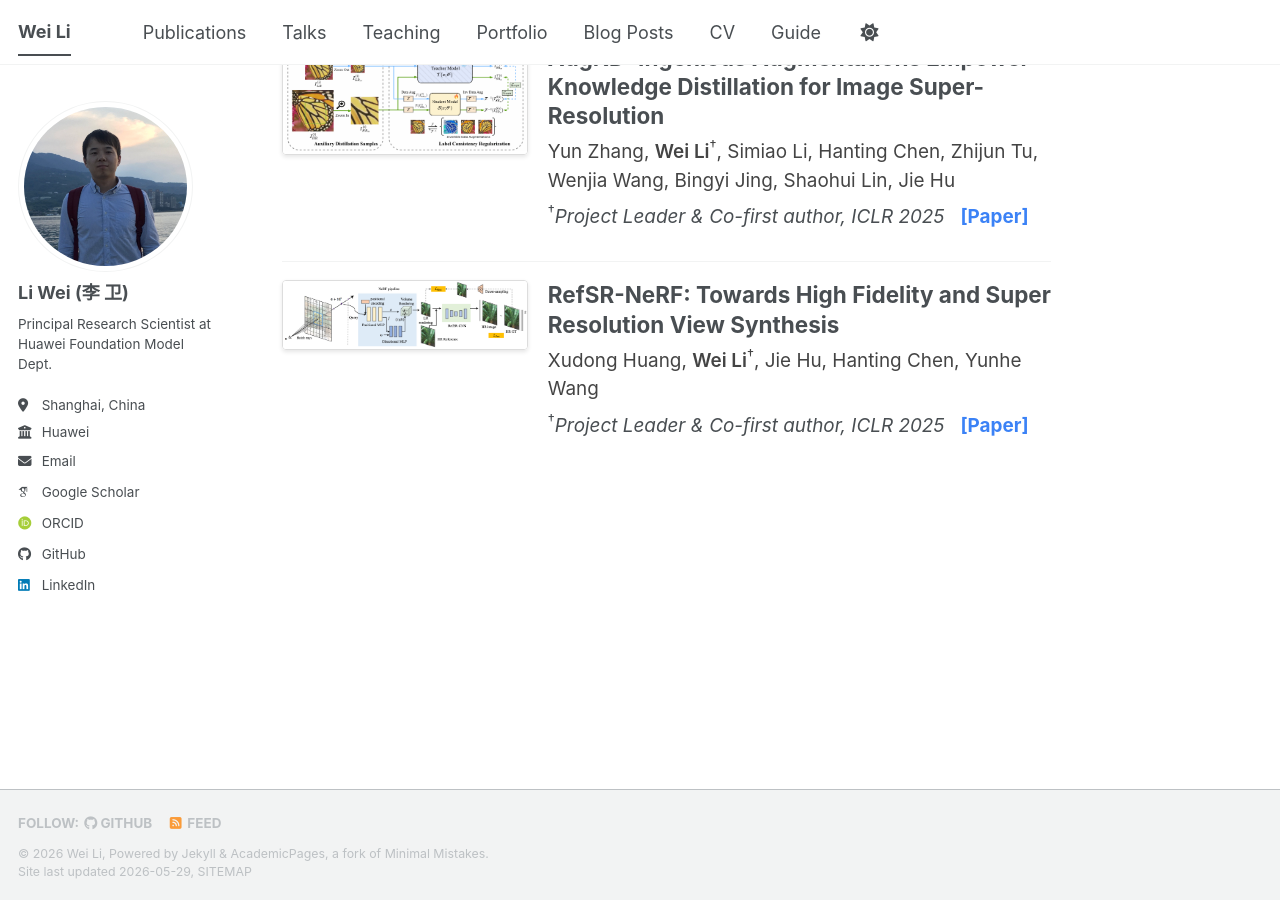
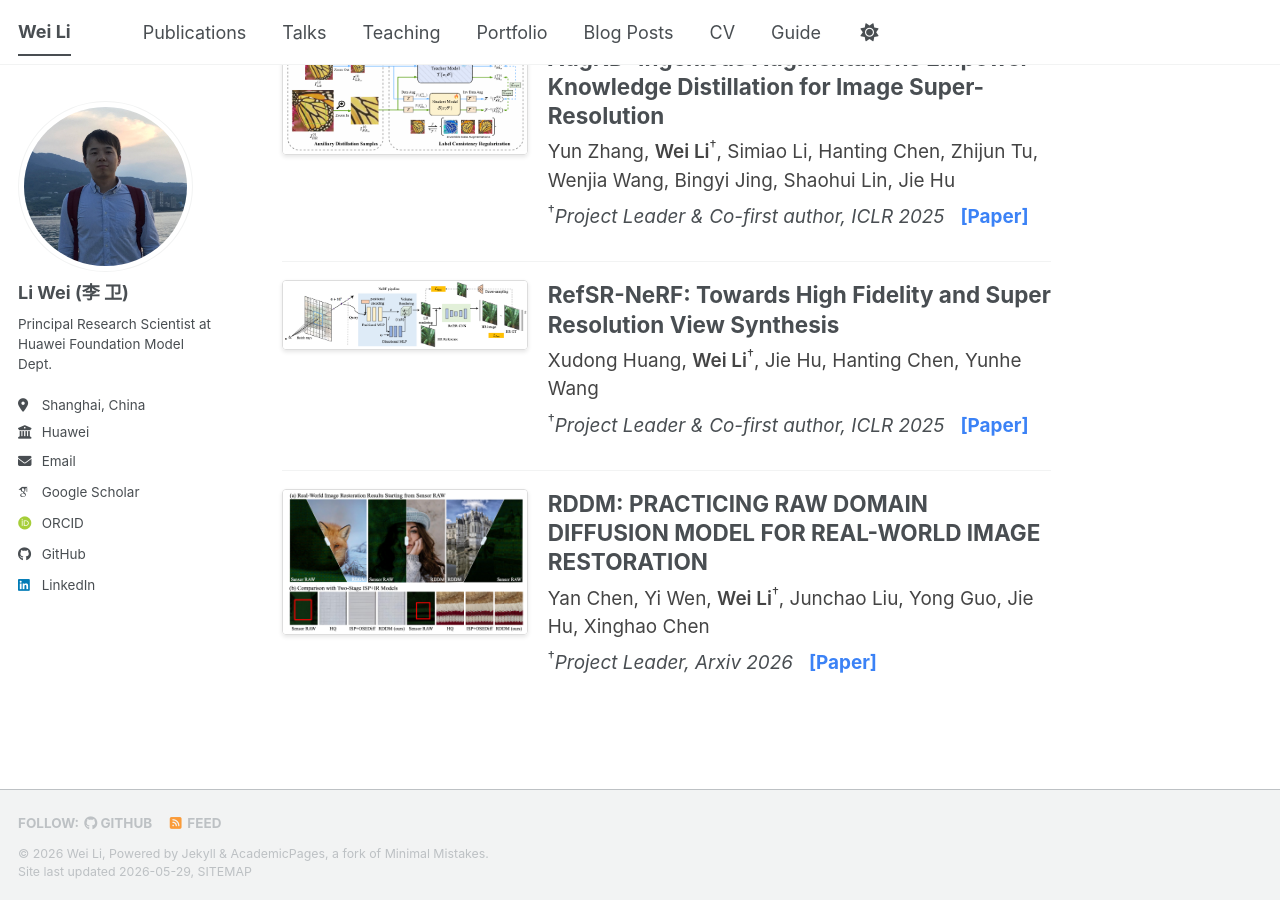
Before and after one commit to WeiLi-THU/WeiLi-THU.github.io, a Jekyll site: the page built from _pages/about.md, in a window 1280 px wide and 900 px high, scrolled down 1649 px. Built offline with Jekyll 4.4.1, drawn with Linux system fonts in a browser that asks for light colours; some web fonts are replaced; a script bundle is joined from its source files by our own code; library files that are not in the unit come from our copies.

Commit message:
Update about.md

```diff
--- a/_pages/about.md
+++ b/_pages/about.md
@@ -116,3 +116,25 @@ Driven by a passion for bridging cutting-edge algorithms with strict hardware co
     </p>
   </div>
 </div>
+
+
+<hr>
+<div style="display: flex; flex-direction: row; align-items: flex-start; margin-bottom: 30px;">
+  <!-- 左侧图片区域 (占约30%宽度) -->
+  <div style="flex: 0 0 32%; margin-right: 20px;">
+    <img src="/images/rddm.png" alt="Telephoto AIGC Teaser" style="border: 1px solid #ddd; border-radius: 4px; max-width: 100%; box-shadow: 0 2px 4px rgba(0,0,0,0.1);">
+  </div>
+  <!-- 右侧文字区域 -->
+  <div style="flex: 1;">
+    <h3 style="margin-top: 0; margin-bottom: 8px; font-size: 1.25em; line-height: 1.3;">
+      RDDM: PRACTICING RAW DOMAIN DIFFUSION MODEL FOR REAL-WORLD IMAGE RESTORATION
+    </h3>
+    <p style="margin: 0; font-size: 1.05em; color: #444;">
+      Yan Chen, Yi Wen, <span style="font-weight: 600;">Wei Li</span><sup>&dagger;</sup>, Junchao Liu, Yong Guo, Jie Hu, Xinghao Chen
+    </p>
+    <p style="margin: 8px 0 0 0; font-size: 1.05em;">
+      <sup>&dagger;</sup><em>Project Leader, Arxiv 2026</em> &nbsp;
+      <a href="https://openaccess.thecvf.com/content/CVPR2023/papers/Huang_RefSR-NeRF_Towards_High_Fidelity_and_Super_Resolution_View_Synthesis_CVPR_2023_paper.pdf" style="color: #3B82F6; text-decoration: none; font-weight: bold;">[Paper]</a>
+    </p>
+  </div>
+</div>
```
